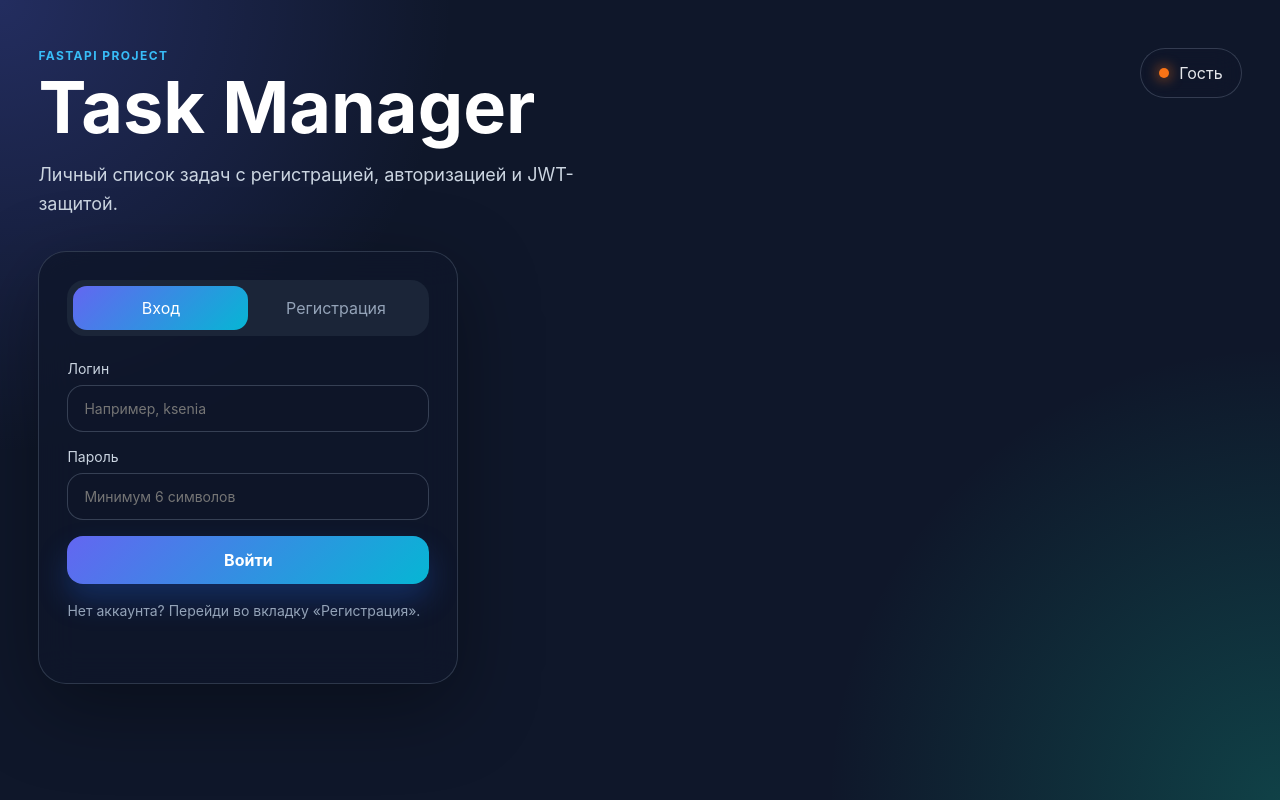
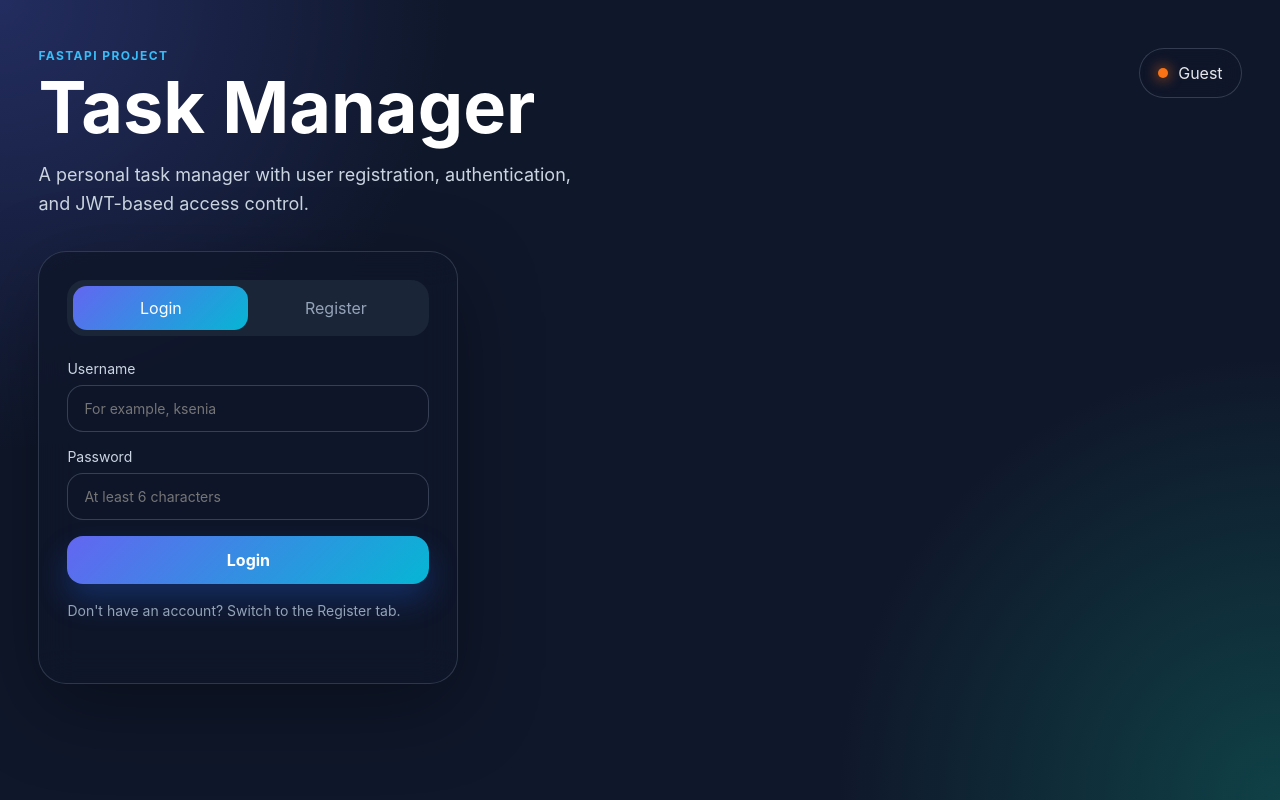
Before and after one commit to xenon54v/task-manager-api, a FastAPI app: page / in a window 1280 px wide. Run offline with FastAPI, Linux system fonts and the light colour scheme.

Commit message:
eng adaptation

```diff
--- a/app/main.py
+++ b/app/main.py
@@ -31,7 +31,7 @@
 
 app = FastAPI(
     title="Task Manager API",
-    description="API для управления задачами с регистрацией и JWT-авторизацией",
+    description="Task management API with user registration and JWT authentication",
     version="2.0.0"
 )
 
--- a/static/app.js
+++ b/static/app.js
@@ -40,13 +40,13 @@
     if (mode === "login") {
         loginTab.classList.add("active");
         registerTab.classList.remove("active");
-        authSubmit.textContent = "Войти";
-        authHint.textContent = "Нет аккаунта? Перейди во вкладку «Регистрация».";
+        authSubmit.textContent = "Login";
+        authHint.textContent = "Don't have an account? Switch to the Register tab.";
     } else {
         registerTab.classList.add("active");
         loginTab.classList.remove("active");
-        authSubmit.textContent = "Зарегистрироваться";
-        authHint.textContent = "Уже есть аккаунт? Перейди во вкладку «Вход».";
+        authSubmit.textContent = "Register";
+        authHint.textContent = "Already have an account? Switch to the Login tab.";
     }
 
     setMessage(authMessage, "");
@@ -56,12 +56,12 @@
     if (token) {
         authSection.classList.add("hidden");
         tasksSection.classList.remove("hidden");
-        userStatus.textContent = currentUsername ? `Пользователь: ${currentUsername}` : "Авторизован";
+        userStatus.textContent = currentUsername ? `User: ${currentUsername}` : "Authenticated";
         loadTasks();
     } else {
         authSection.classList.remove("hidden");
         tasksSection.classList.add("hidden");
-        userStatus.textContent = "Гость";
+        userStatus.textContent = "Guest";
     }
 }
 
@@ -80,7 +80,7 @@
     const data = await response.json();
 
     if (!response.ok) {
-        throw new Error(data.detail || "Ошибка регистрации");
+        throw new Error(data.detail || "Registration failed");
     }
 
     return data;
@@ -103,7 +103,7 @@
     const data = await response.json();
 
     if (!response.ok) {
-        throw new Error(data.detail || "Ошибка входа");
+        throw new Error(data.detail || "Login failed");
     }
 
     return data;
@@ -143,7 +143,7 @@
     const data = await response.json();
 
     if (!response.ok) {
-        throw new Error(data.detail || "Не удалось создать задачу");
+        throw new Error(data.detail || "Failed to create task");
     }
 
     return data;
@@ -164,12 +164,11 @@
     const data = await response.json();
 
     if (!response.ok) {
-        throw new Error(data.detail || "Не удалось обновить статус задачи");
+        throw new Error(data.detail || "Failed to update task status");
     }
 
     return data;
 }
-
 
 async function updateTaskText(taskId, title, description) {
     const response = await fetch(`${API_URL}/tasks/${taskId}`, {
@@ -187,7 +186,7 @@
     const data = await response.json();
 
     if (!response.ok) {
-        throw new Error(data.detail || "Не удалось обновить задачу");
+        throw new Error(data.detail || "Failed to update task");
     }
 
     return data;
@@ -204,7 +203,7 @@
     const data = await response.json();
 
     if (!response.ok) {
-        throw new Error(data.detail || "Не удалось удалить задачу");
+        throw new Error(data.detail || "Failed to delete task");
     }
 
     return data;
@@ -213,15 +212,15 @@
 function renderTasks(tasks) {
     tasksList.innerHTML = "";
 
-    totalCount.textContent = `Всего: ${tasks.length}`;
+    totalCount.textContent = `Total: ${tasks.length}`;
 
     const completedCount = tasks.filter(task => task.is_completed).length;
-    doneCount.textContent = `Выполнено: ${completedCount}`;
+    doneCount.textContent = `Completed: ${completedCount}`;
 
     if (tasks.length === 0) {
         tasksList.innerHTML = `
             <div class="empty-state">
-                Задач пока нет. Добавь первую задачу выше.
+                There are no tasks yet. Add your first task above.
             </div>
         `;
         return;
@@ -251,31 +250,31 @@
                     <input
                         type="text"
                         class="edit-title"
-                        placeholder="Название задачи"
+                        placeholder="Task title"
                         required
                     >
 
                     <input
                         type="text"
                         class="edit-description"
-                        placeholder="Описание задачи"
+                        placeholder="Task description"
                     >
 
                     <div class="edit-actions">
                         <button type="submit" class="small-btn">
-                            Сохранить
+                            Save
                         </button>
 
                         <button type="button" class="secondary-small-btn cancel-edit-btn">
-                            Отмена
+                            Cancel
                         </button>
                     </div>
                 </form>
             </div>
 
             <div class="task-actions">
-                <button class="small-btn edit-btn">Изменить</button>
-                <button class="danger-btn delete-btn">Удалить</button>
+                <button class="small-btn edit-btn">Edit</button>
+                <button class="danger-btn delete-btn">Delete</button>
             </div>
         `;
 
@@ -293,7 +292,7 @@
         const deleteButton = item.querySelector(".delete-btn");
 
         titleElement.textContent = task.title;
-        descriptionElement.textContent = task.description || "Без описания";
+        descriptionElement.textContent = task.description || "No description";
 
         editTitle.value = task.title;
         editDescription.value = task.description || "";
@@ -310,8 +309,13 @@
         editButton.addEventListener("click", () => {
             taskView.classList.add("hidden");
             editForm.classList.remove("hidden");
+
             editButton.classList.add("hidden");
+            deleteButton.classList.add("hidden");
+
             checkbox.disabled = true;
+
+            editTitle.focus();
         });
 
         cancelEditButton.addEventListener("click", () => {
@@ -320,7 +324,10 @@
 
             taskView.classList.remove("hidden");
             editForm.classList.add("hidden");
+
             editButton.classList.remove("hidden");
+            deleteButton.classList.remove("hidden");
+
             checkbox.disabled = false;
         });
 
@@ -331,13 +338,13 @@
             const newDescription = editDescription.value.trim();
 
             if (!newTitle) {
-                setMessage(taskMessage, "Название задачи не может быть пустым", "error");
+                setMessage(taskMessage, "Task title cannot be empty", "error");
                 return;
             }
 
             try {
                 await updateTaskText(task.id, newTitle, newDescription || null);
-                setMessage(taskMessage, "Задача обновлена", "success");
+                setMessage(taskMessage, "Task updated successfully", "success");
                 await loadTasks();
             } catch (error) {
                 setMessage(taskMessage, error.message, "error");
@@ -345,9 +352,15 @@
         });
 
         deleteButton.addEventListener("click", async () => {
+            const confirmed = confirm("Are you sure you want to delete this task?");
+
+            if (!confirmed) {
+                return;
+            }
+
             try {
                 await deleteTask(task.id);
-                setMessage(taskMessage, "Задача удалена", "success");
+                setMessage(taskMessage, "Task deleted successfully", "success");
                 await loadTasks();
             } catch (error) {
                 setMessage(taskMessage, error.message, "error");
@@ -378,14 +391,14 @@
     const password = document.getElementById("password").value.trim();
 
     if (!username || !password) {
-        setMessage(authMessage, "Заполни логин и пароль", "error");
+        setMessage(authMessage, "Please enter username and password", "error");
         return;
     }
 
     try {
         if (mode === "register") {
             await register(username, password);
-            setMessage(authMessage, "Регистрация успешна. Теперь можно войти.", "success");
+            setMessage(authMessage, "Registration completed. You can now log in.", "success");
             switchMode("login");
             return;
         }
@@ -412,7 +425,7 @@
     const description = taskDescription.value.trim();
 
     if (!title) {
-        setMessage(taskMessage, "Введите название задачи", "error");
+        setMessage(taskMessage, "Please enter a task title", "error");
         return;
     }
 
@@ -422,7 +435,7 @@
         taskTitle.value = "";
         taskDescription.value = "";
 
-        setMessage(taskMessage, "Задача добавлена", "success");
+        setMessage(taskMessage, "Task added successfully", "success");
 
         await loadTasks();
     } catch (error) {
--- a/templates/index.html
+++ b/templates/index.html
@@ -1,5 +1,5 @@
 <!DOCTYPE html>
-<html lang="ru">
+<html lang="en">
 <head>
     <meta charset="UTF-8">
     <title>Task Manager</title>
@@ -14,53 +14,53 @@
                 <p class="eyebrow">FastAPI project</p>
                 <h1>Task Manager</h1>
                 <p class="subtitle">
-                    Личный список задач с регистрацией, авторизацией и JWT-защитой.
+                    A personal task manager with user registration, authentication, and JWT-based access control.
                 </p>
             </div>
 
             <div class="status-card">
                 <span class="status-dot"></span>
-                <span id="user-status">Гость</span>
+                <span id="user-status">Guest</span>
             </div>
         </header>
 
         <main class="layout">
             <section class="card auth-card" id="auth-section">
                 <div class="tabs">
-                    <button class="tab active" id="login-tab">Вход</button>
-                    <button class="tab" id="register-tab">Регистрация</button>
+                    <button class="tab active" id="login-tab">Login</button>
+                    <button class="tab" id="register-tab">Register</button>
                 </div>
 
                 <form id="auth-form" class="form">
                     <label>
-                        Логин
+                        Username
                         <input
                             type="text"
                             id="username"
-                            placeholder="Например, ksenia"
+                            placeholder="For example, ksenia"
                             autocomplete="username"
                             required
                         >
                     </label>
 
                     <label>
-                        Пароль
+                        Password
                         <input
                             type="password"
                             id="password"
-                            placeholder="Минимум 6 символов"
+                            placeholder="At least 6 characters"
                             autocomplete="current-password"
                             required
                         >
                     </label>
 
                     <button type="submit" class="primary-btn" id="auth-submit">
-                        Войти
+                        Login
                     </button>
                 </form>
 
                 <p class="hint" id="auth-hint">
-                    Нет аккаунта? Перейди во вкладку «Регистрация».
+                    Don't have an account? Switch to the Register tab.
                 </p>
 
                 <div class="message" id="auth-message"></div>
@@ -69,12 +69,12 @@
             <section class="card tasks-card hidden" id="tasks-section">
                 <div class="tasks-header">
                     <div>
-                        <p class="eyebrow">My tasks</p>
-                        <h2>Мои задачи</h2>
+                        <p class="eyebrow">What do you want to do?</p>
+                        <h2>My Tasks</h2>
                     </div>
 
                     <button class="secondary-btn" id="logout-btn">
-                        Выйти
+                        Logout
                     </button>
                 </div>
 
@@ -82,26 +82,26 @@
                     <input
                         type="text"
                         id="task-title"
-                        placeholder="Название задачи"
+                        placeholder="Task title"
                         required
                     >
 
                     <input
                         type="text"
                         id="task-description"
-                        placeholder="Описание, необязательно"
+                        placeholder="Description, optional"
                     >
 
                     <button type="submit" class="primary-btn">
-                        Добавить
+                        Add
                     </button>
                 </form>
 
                 <div class="message" id="task-message"></div>
 
                 <div class="task-stats">
-                    <span id="total-count">Всего: 0</span>
-                    <span id="done-count">Выполнено: 0</span>
+                    <span id="total-count">Total: 0</span>
+                    <span id="done-count">Completed: 0</span>
                 </div>
 
                 <div id="tasks-list" class="tasks-list"></div>
```
Also changed, not shown: README.md.
